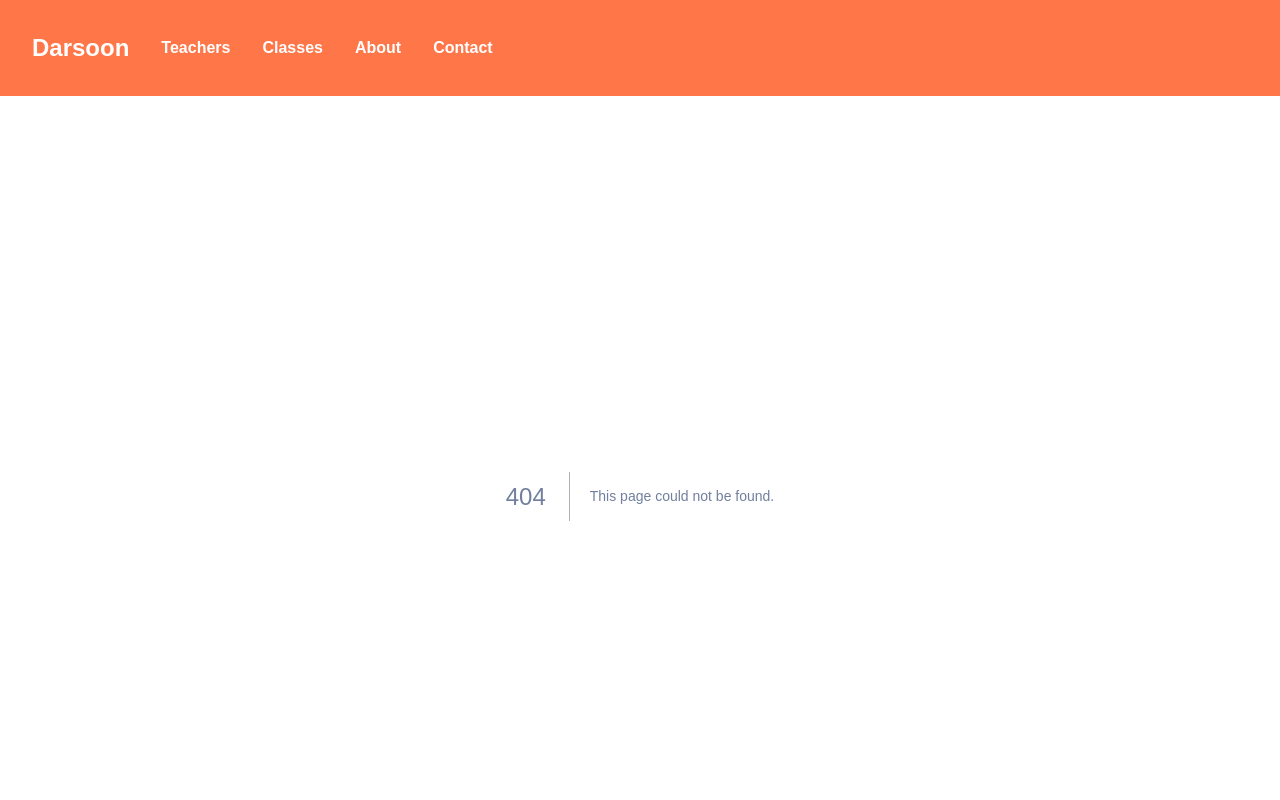
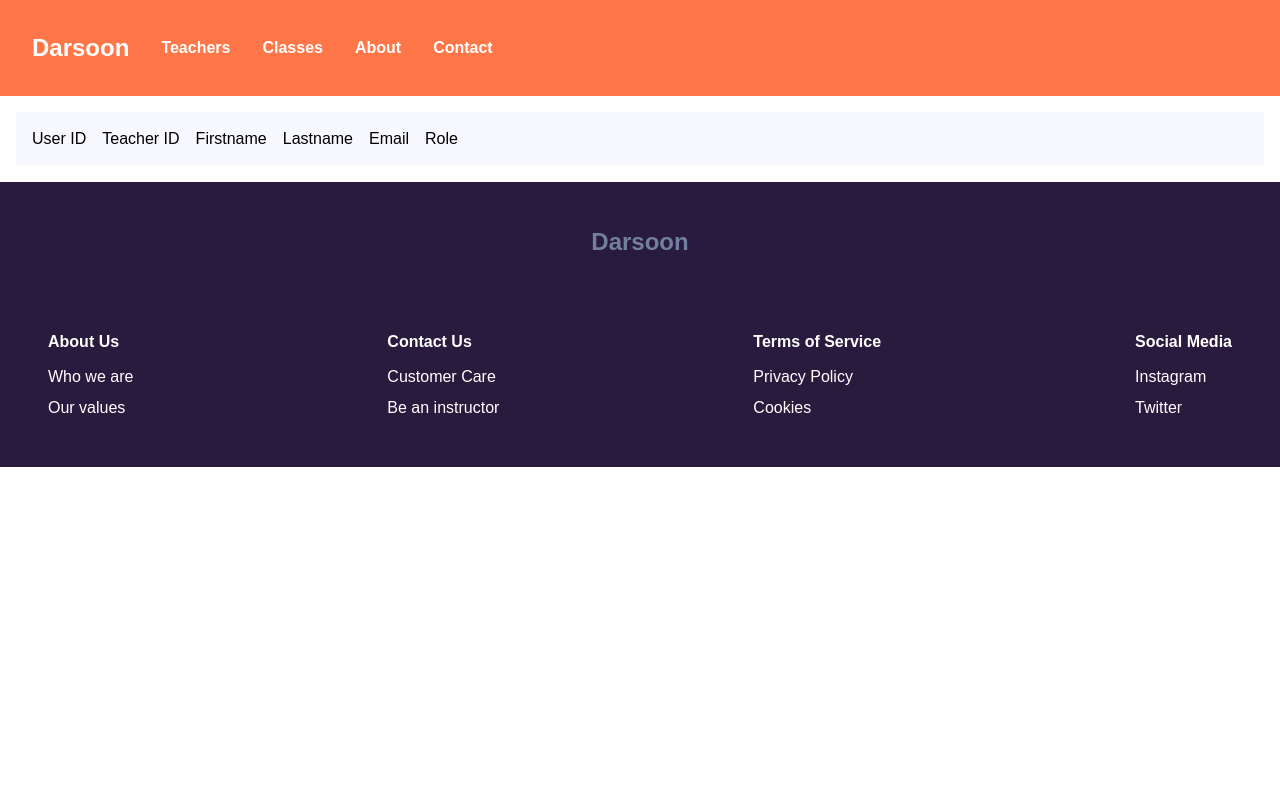
Before and after one commit to darsoonAccount/darsoon-frontend, a Next.js app: page /teachers/TeachersList in a window 1280 px wide. Before the commit this address had no page. Shown: the top 800 px of the page. Built offline with nearby package versions, Linux system fonts and the light colour scheme.

Commit message:
init teachers page

```diff
--- /dev/null
+++ b/pages/teachers/TeacherListItem.tsx
@@ -0,0 +1,33 @@
+import styled from "styled-components";
+
+interface porpsInterface {
+  teacher: {
+    userId: "string";
+    teacherId: "string";
+    firstName: "string";
+    lastName: "string";
+    email: "string";
+    role: "string";
+  };
+  isHeader?: "boolean";
+}
+export default function TeacherListItem({ teacher, isHeader }: porpsInterface) {
+  const { userId, teacherId, firstName, lastName, email, role } = teacher;
+  return (
+    <Div>
+      <p>{userId}</p>
+      <p>{teacherId}</p>
+      <p>{firstName}</p>
+      <p>{lastName}</p>
+      <p>{email}</p>
+      <p>{role}</p>
+    </Div>
+  );
+}
+
+const Div = styled.div`
+  background: ghostwhite;
+  padding: 1rem;
+  display: flex;
+  gap: 1rem;
+`;
--- /dev/null
+++ b/pages/teachers/TeachersList.tsx
@@ -0,0 +1,43 @@
+import styled from "styled-components";
+import TeacherListItem from "./TeacherListItem";
+
+interface propsInterface {
+  teachers: teacher[];
+}
+interface teacher {
+  userId: "string";
+  teacherId: "string";
+  firstName: "string";
+  lastName: "string";
+  email: "string";
+  role: "string";
+}
+
+const teacherHeader = {
+  userId: "User ID",
+  teacherId: "Teacher ID",
+  firstName: "Firstname",
+  lastName: "Lastname",
+  email: "Email",
+  role: "Role",
+};
+
+export default function TeachersList({ teachers }: propsInterface) {
+  return (
+    <Div>
+      <TeacherListItem teacher={teacherHeader} isHeader={true} />
+      {teachers &&
+        teachers.length > 0 &&
+        teachers.map((teacher) => {
+          return <TeacherListItem teacher={teacher} isHeader={false}/>;
+        })}
+    </Div>
+  );
+}
+
+const Div = styled.div`
+  padding: 1rem;
+  display: flex;
+  flex-direction: column;
+  gap: 1rem;
+`;
```
Also changed, not shown: pages/teachers/AddTeacherModal.tsx (added, +25 -0 lines), pages/teachers/index.tsx (+22 -4 lines).
